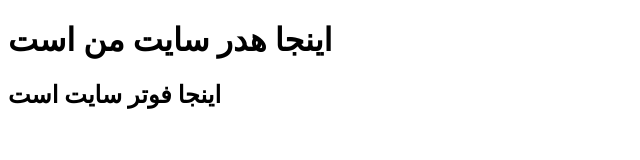
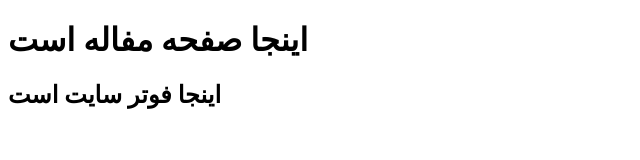
Before and after one commit to PeymanJoudaki/pay-shop, a plain HTML site: page index.html in a window 1280 px wide. Shown: the whole page, without its empty margins (0-640 px from the left). Drawn offline with Linux system fonts and the light colour scheme.

Commit message:
chnage header

```diff
--- a/index.html
+++ b/index.html
@@ -11,7 +11,7 @@
 <body>
 
   <header>
-      <h1>اینجا هدر سایت من است</h1>
+      <h1>اینجا صفحه مفاله است</h1>
   </header>
 
   <footer>
```
